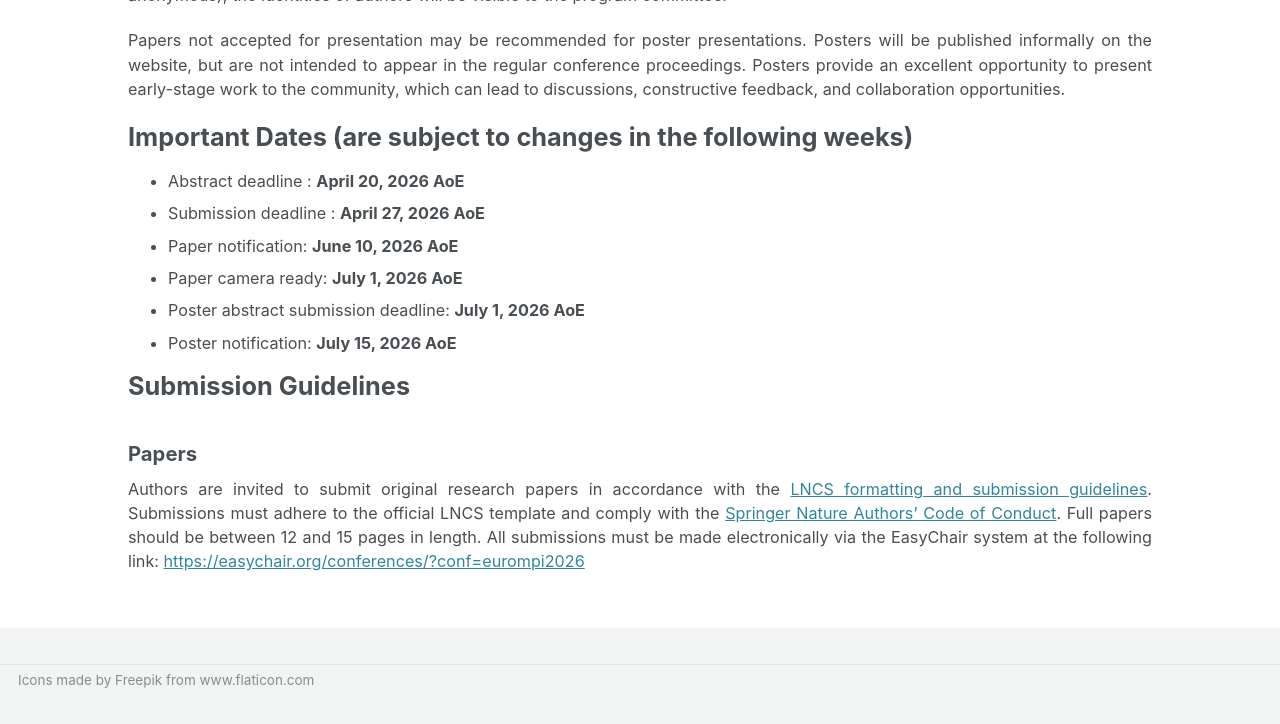
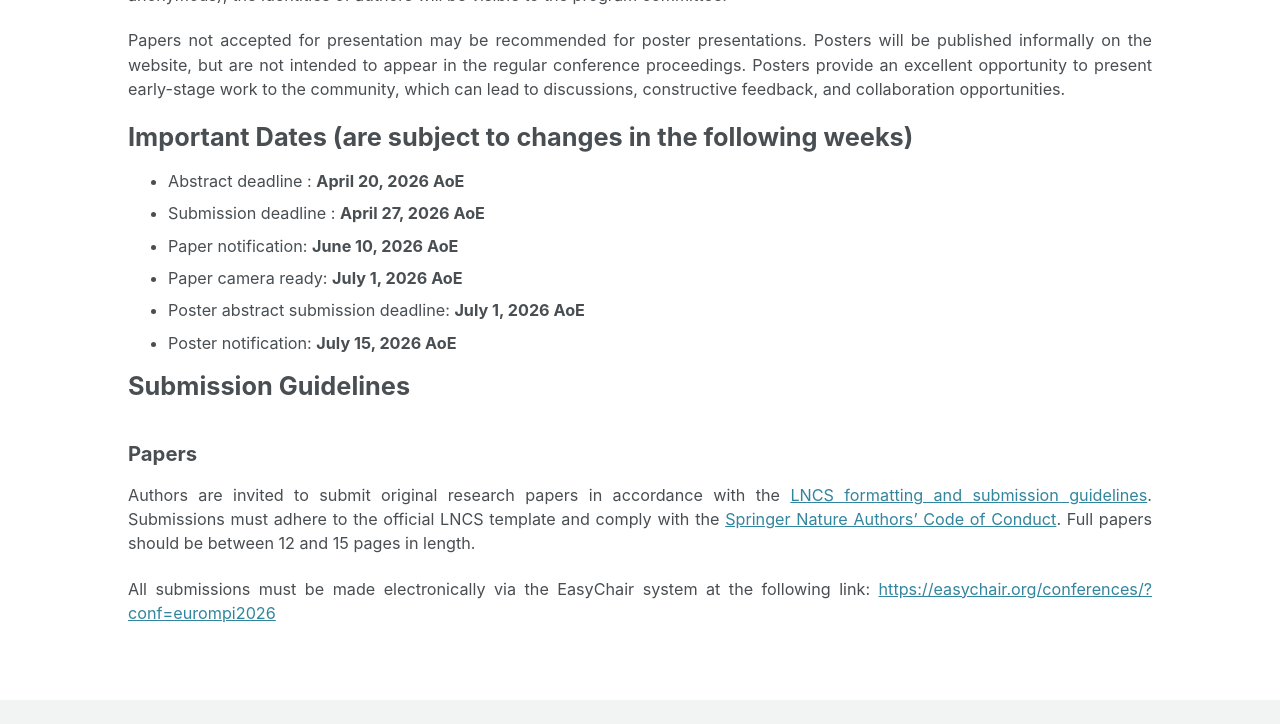
Before and after one commit to eurompi/eurompi.github.io, a Jekyll site: the page built from _pages/call.md, in a window 1280 px wide and 900 px high, scrolled down 1752 px, cut to the strip 0-724 px from the top of the window. Built offline with Jekyll 4.4.1, drawn with Linux system fonts in a browser that asks for light colours; cached includes are drawn as plain includes.

Commit message:
Minor formating changes
Signed-off-by: Christoph Niethammer <niethammer@hlrs.de>

```diff
--- a/_pages/call.md
+++ b/_pages/call.md
@@ -70,10 +70,10 @@
 
 <h2>Papers</h2>
 
-Authors are invited to submit original research papers in accordance with the <a href="https://www.springer.com/gp/computer-science/lncs/conference-proceedings-guidelines">LNCS formatting and submission guidelines</a>. Submissions must adhere to the official LNCS template and comply with the <a href="https://www.springernature.com/gp/authors/book-authors-code-of-conduct">Springer Nature Authors’ Code of Conduct</a>. Full papers should be between 12 and 15 pages in length.
+<p>Authors are invited to submit original research papers in accordance with the <a href="https://www.springer.com/gp/computer-science/lncs/conference-proceedings-guidelines">LNCS formatting and submission guidelines</a>. Submissions must adhere to the official LNCS template and comply with the <a href="https://www.springernature.com/gp/authors/book-authors-code-of-conduct">Springer Nature Authors’ Code of Conduct</a>. Full papers should be between 12 and 15 pages in length.</p>
 
-All submissions must be made electronically via the EasyChair system at the following link:
-<a href="https://easychair.org/conferences/?conf=eurompi2026">https://easychair.org/conferences/?conf=eurompi2026</a>
+<p>All submissions must be made electronically via the EasyChair system at the following link:
+<a href="https://easychair.org/conferences/?conf=eurompi2026">https://easychair.org/conferences/?conf=eurompi2026</a></p>
 
 
 <!---
```
